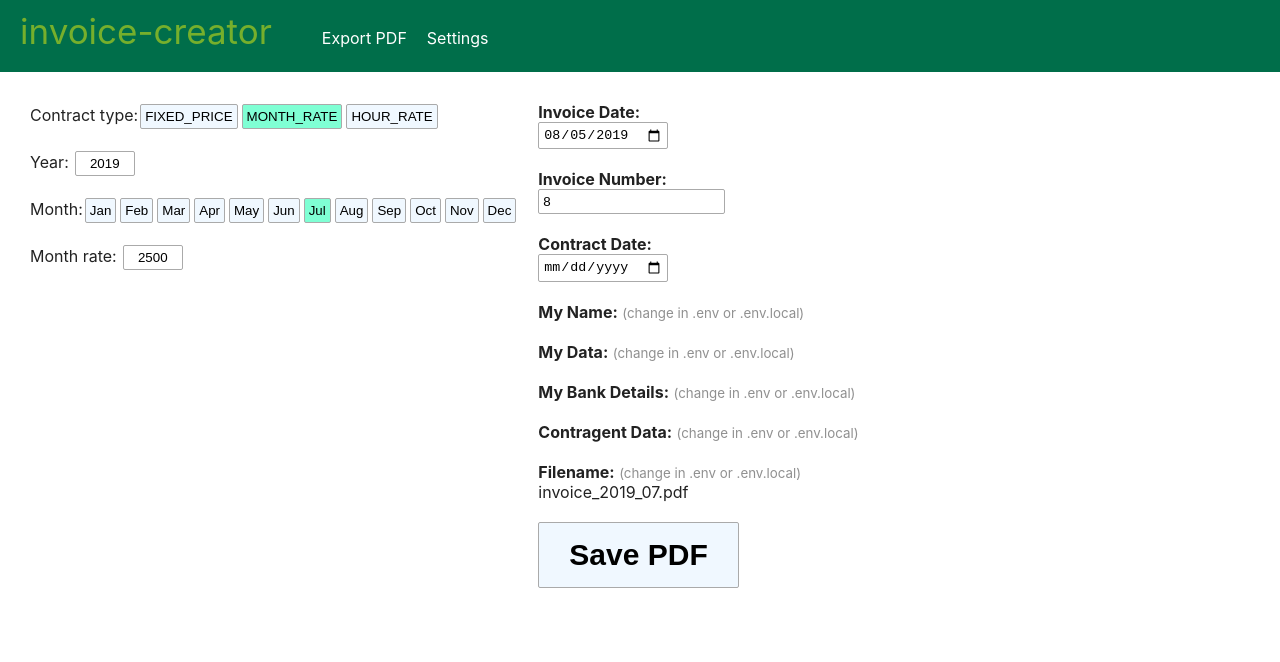
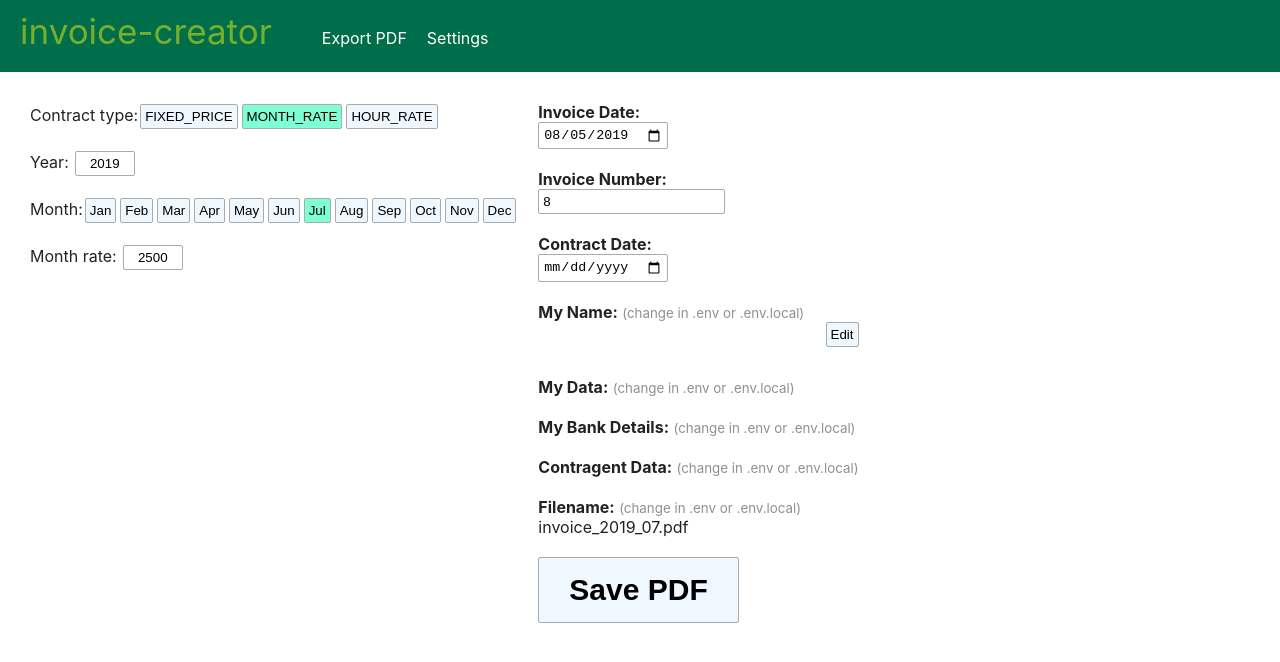
Before and after one commit to a-kalinin/invoice-creator, a React (Create React App) app: page / in a window 1280 px wide. Shown: the top 662 px of the page. Built offline with nearby package versions, Linux system fonts and the light colour scheme.

Commit message:
Editable values /1

```diff
--- /dev/null
+++ b/src/components/EditableDiv/EditableDiv.jsx
@@ -0,0 +1,59 @@
+import React from 'react';
+import PropTypes from 'prop-types';
+import style from './EditableDiv.module.css';
+
+const EditableDiv = ({ content, onChange }) => {
+  const [editing, setEditing] = React.useState(false);
+  const ref = React.useRef();
+
+  return (
+    <div className={style.root}>
+      <div className={style.content}>
+        {!editing
+          ? <div ref={ref} className={style.text}>{content}</div>
+          : (
+            <textarea
+              ref={ref}
+              className={style.textarea}
+              value={content}
+              onChange={(e) => {
+                onChange(e.target.value);
+              }}
+            />
+          )
+        }
+      </div>
+      <div className={style.buttons}>
+        {editing && (
+          <button
+            className={style.button}
+            type="button"
+            onClick={() => setEditing(!editing)}
+          >
+            Cancel
+          </button>
+        )}
+        <button
+          className={style.button}
+          type="button"
+          onClick={() => {
+            onChange(ref.current.value);
+            setEditing(!editing)
+          }}
+        >
+          {editing ? 'Save' : 'Edit'}
+        </button>
+      </div>
+    </div>
+  );
+};
+
+EditableDiv.propTypes = {
+  /** Content */
+  content: PropTypes.node,
+  onChange: PropTypes.func.isRequired,
+};
+
+EditableDiv.defaultProps = {};
+
+export default EditableDiv;
--- /dev/null
+++ b/src/components/EditableDiv/EditableDiv.module.css
@@ -0,0 +1,30 @@
+.root{
+  display: flex;
+}
+
+.content{
+  margin-right: 10px;
+  flex-grow: 1;
+  flex-shrink: 1;
+}
+
+.buttons{
+  display: flex;
+  flex-direction: column;
+}
+
+.text{
+  max-width: 300px;
+}
+
+.textarea{
+  min-height: 100px;
+  max-width: 300px;
+  width: 100%;
+  box-sizing: border-box;
+}
+
+.button{
+  align-self: flex-start;
+  margin-bottom: 10px;
+}
--- a/src/components/InvoiceData/index.js
+++ b/src/components/InvoiceData/index.js
@@ -6,11 +6,25 @@ import { filenamePrefix } from '../../utils/constants';
 import { generateFileName } from '../../utils/various';
 import { parseDateYYYYMMDD } from '../../utils/Dates';
 import styles from './index.module.css';
+import EditableDiv from '../EditableDiv/EditableDiv';
 
 const InvoiceData = () => {
   const { month, year } = React.useContext(DateContext);
-  const { date, setDate, number, setNumber, contractDate, setContractDate } = React.useContext(InvoiceContext);
-  const { my, myName, myBankSwift, myBankAccount, contrAgent } = React.useContext(AddressContext);
+  const {
+    date,
+    setDate,
+    number,
+    setNumber,
+    contractDate,
+    setContractDate,
+  } = React.useContext(InvoiceContext);
+  const {
+    my,
+    myName,
+    myBankSwift,
+    myBankAccount,
+    contrAgent,
+  } = React.useContext(AddressContext);
   const onDateChange = (e) => {
     setDate(e.target.value);
   };
@@ -42,7 +56,7 @@ const InvoiceData = () => {
       <br />
 
       <div><strong>My Name:</strong> <small>(change in .env or .env.local)</small></div>
-      <div>{myName}</div>
+      <EditableDiv content={myName} onChange={() => {}}/>
       <br />
 
       <div><strong>My Data:</strong> <small>(change in .env or .env.local)</small></div>
```
Also changed, not shown: src/context/providers/AdressContextProvider.jsx (added, +24 -0 lines).
